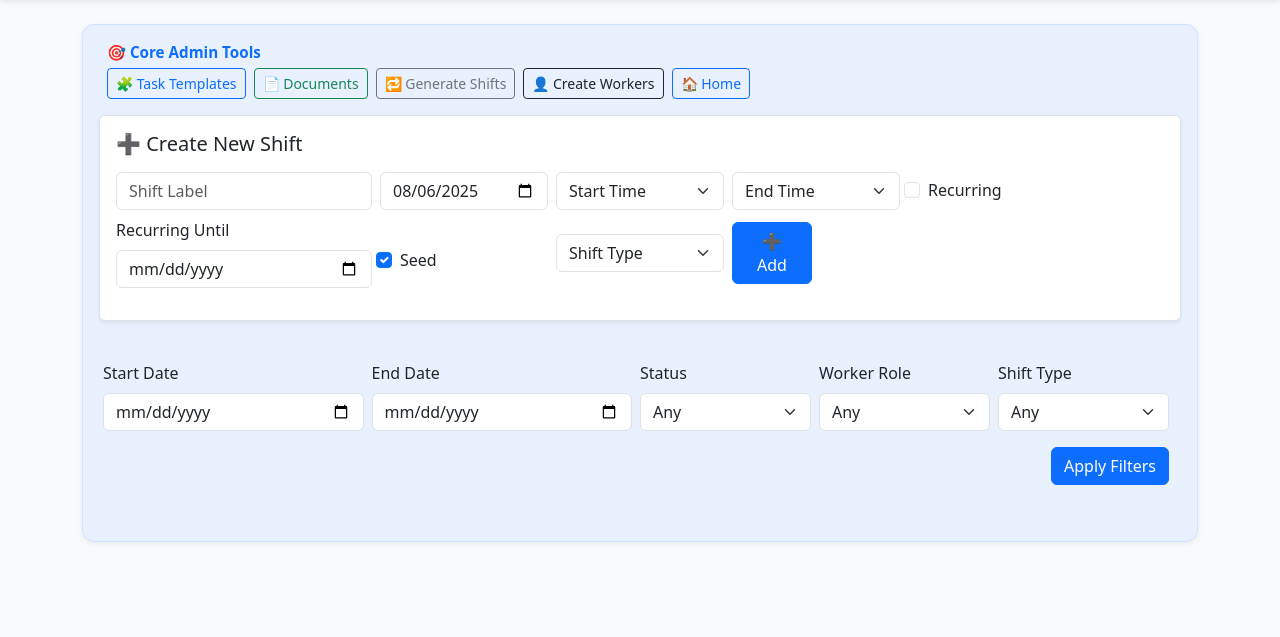
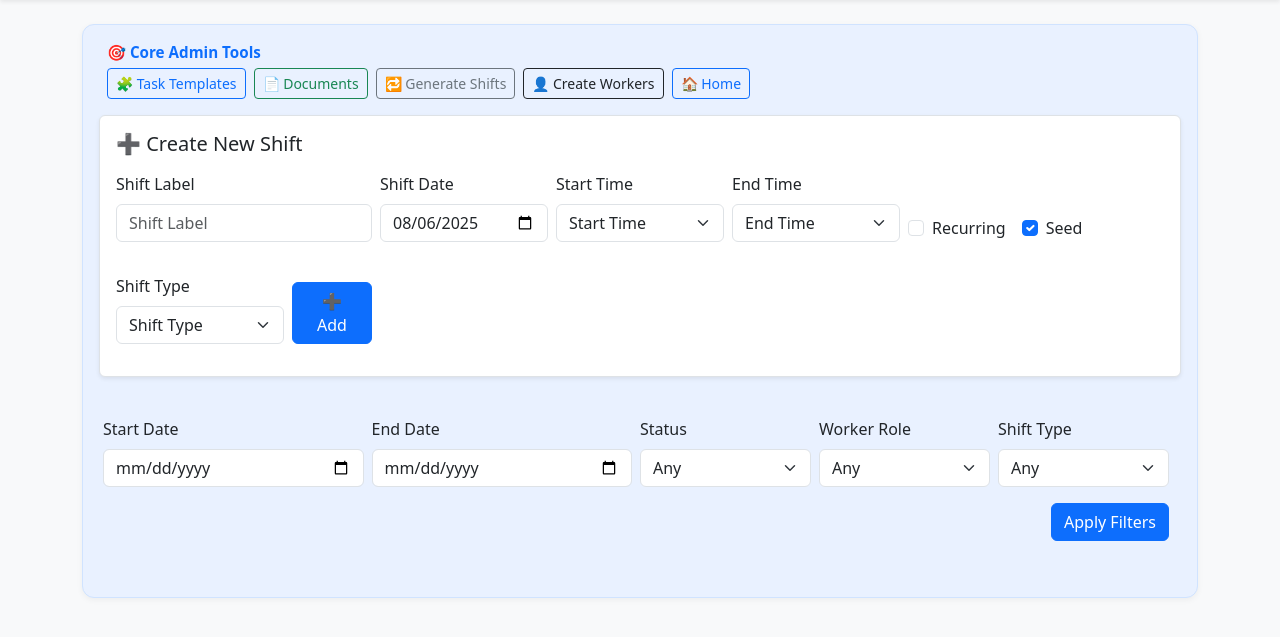
Before and after one commit to wjalil/CommandCenter, a FastAPI app: template app/templates/admin_shift_list.html in a window 1280 px wide. Shown: the part 56-693 px from the top of the page. Run offline with FastAPI, Linux system fonts and the light colour scheme; the template is opened without the code that fills it, so the values that code supplies are empty; parts of the project's set-up code (start-up, migrations or seed data) failed here and were passed over.

Commit message:
Updated tenant id to int, fixed reccuring form

```diff
--- a/app/templates/_new_shift_form.html
+++ b/app/templates/_new_shift_form.html
@@ -15,19 +15,23 @@
   </div>
   {% endif %}
 
-  <div class="row g-2 align-items-center mb-3">
-    <!-- Label Input -->
+  <div class="row g-2 align-items-end mb-3">
+
+  <!-- Shift Label -->
   <div class="col-md-3">
+    <label class="form-label">Shift Label</label>
     <input type="text" class="form-control" name="label" id="labelInput" placeholder="Shift Label" required>
   </div>
 
   <!-- Date Picker -->
   <div class="col-md-2">
+    <label class="form-label">Shift Date</label>
     <input type="date" class="form-control" name="date" id="dateInput" required>
   </div>
 
-    <!-- Start Time Dropdown (name= start_time) -->
+  <!-- Start Time -->
   <div class="col-md-2">
+    <label class="form-label">Start Time</label>
     <select class="form-select" name="start_time" id="startTime" required>
       <option value="">Start Time</option>
       {% for hour in range(6, 24) %}
@@ -42,8 +46,9 @@
     </select>
   </div>
 
-    <!-- End Time Dropdown (name= end_time) -->
+  <!-- End Time -->
   <div class="col-md-2">
+    <label class="form-label">End Time</label>
     <select class="form-select" name="end_time" id="endTime" required>
       <option value="">End Time</option>
       {% for hour in range(6, 24) %}
@@ -58,24 +63,31 @@
     </select>
   </div>
 
+  <!-- Recurring & Seed Toggles -->
+  <div class="col-md-3">
+    <div class="d-flex gap-3 align-items-center mt-2">
       <!-- Recurring -->
-    <div class="col-md-2 form-check mt-2">
+      <div class="form-check">
         <input class="form-check-input" type="checkbox" name="is_recurring" value="true" id="recurringCheck">
         <label class="form-check-label" for="recurringCheck">Recurring</label>
       </div>
+      <!-- Seed -->
+      <div class="form-check">
+        <input class="form-check-input" type="checkbox" name="is_seed" value="true" id="seedCheck" checked>
+        <label class="form-check-label" for="seedCheck">Seed</label>
+      </div>
+    </div>
+  </div>
+
   <!-- Recurring Until -->
-    <div class="col-md-3">
+  <div class="col-md-3" id="recurringUntilContainer" style="display: none;">
     <label class="form-label">Recurring Until</label>
     <input type="date" class="form-control" name="recurring_until">
   </div>
 
-    <!-- Is Seed Checkbox -->
-    <div class="col-md-2 form-check mt-4">
-      <input class="form-check-input" type="checkbox" name="is_seed" value="true" id="seedCheck" checked>
-      <label class="form-check-label" for="seedCheck">Seed</label>
-    </div>
-    <!-- Shift Type Dropdown -->
+  <!-- Shift Type -->
   <div class="col-md-2">
+    <label class="form-label">Shift Type</label>
     <select class="form-select" name="shift_type" required>
       <option value="">Shift Type</option>
       <option value="Store">Store</option>
@@ -84,9 +96,11 @@
   </div>
 
   <!-- Submit -->
-    <div class="col-md-1 mt-2">
+  <div class="col-md-1 d-grid">
+    <label class="form-label invisible">Submit</label>
     <button type="submit" class="btn btn-primary">➕ Add</button>
   </div>
+
 </div>
 </form>
 
@@ -122,4 +136,20 @@
 
   // Trigger once on load
   dateInput.dispatchEvent(new Event("change"));
+
+    const recurringCheck = document.getElementById("recurringCheck");
+  const recurringUntilContainer = document.getElementById("recurringUntilContainer");
+
+  function toggleRecurringDateField() {
+    recurringUntilContainer.style.display = recurringCheck.checked ? "block" : "none";
+  }
+
+  recurringCheck.addEventListener("change", toggleRecurringDateField);
+
+  // Run once on load (in case the box is pre-checked)
+  toggleRecurringDateField();
+
+
+
+
 </script>
```
Also changed, not shown: app/api/admin_routes.py (+9 -3 lines). Lines whose indentation alone changed are shown as unchanged.
